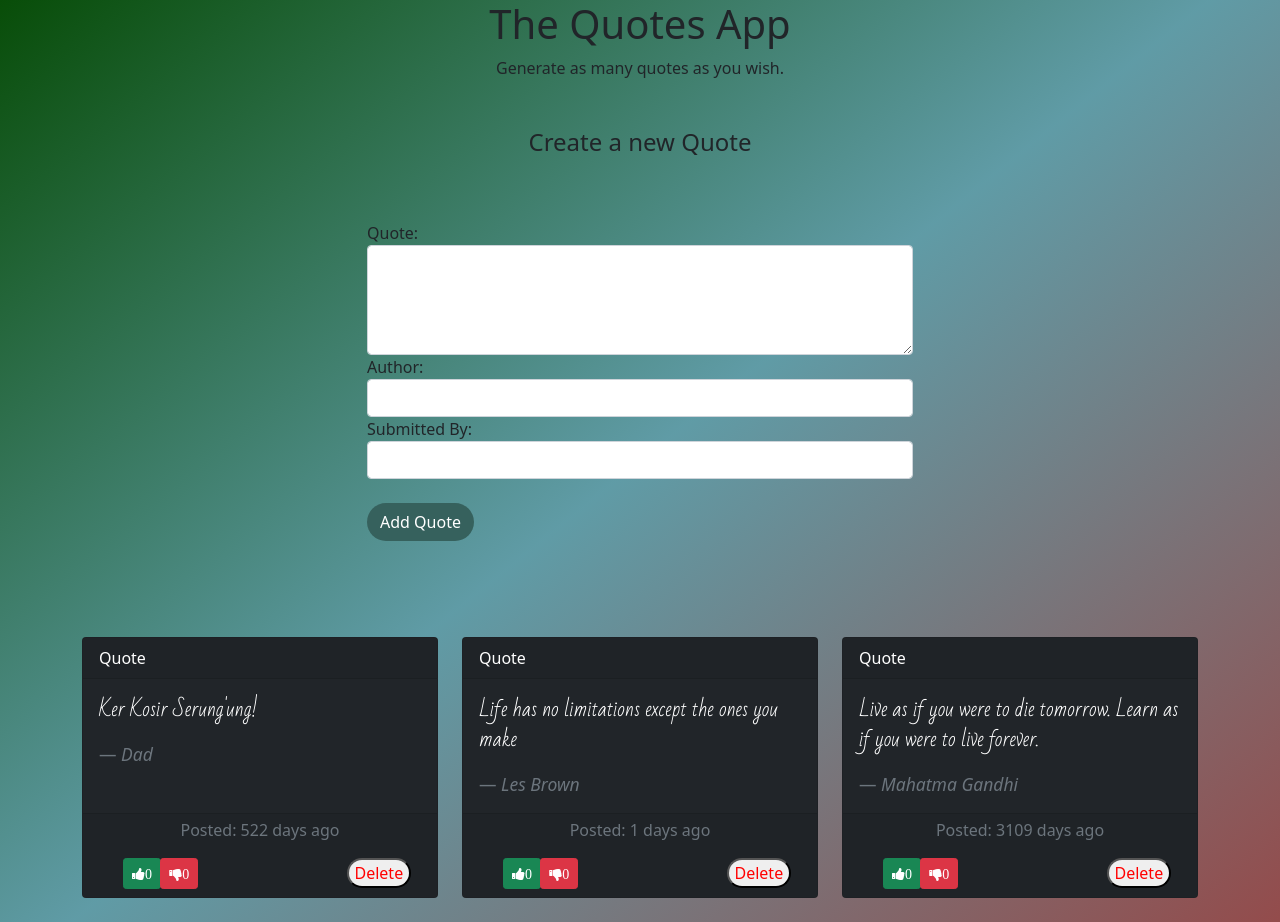
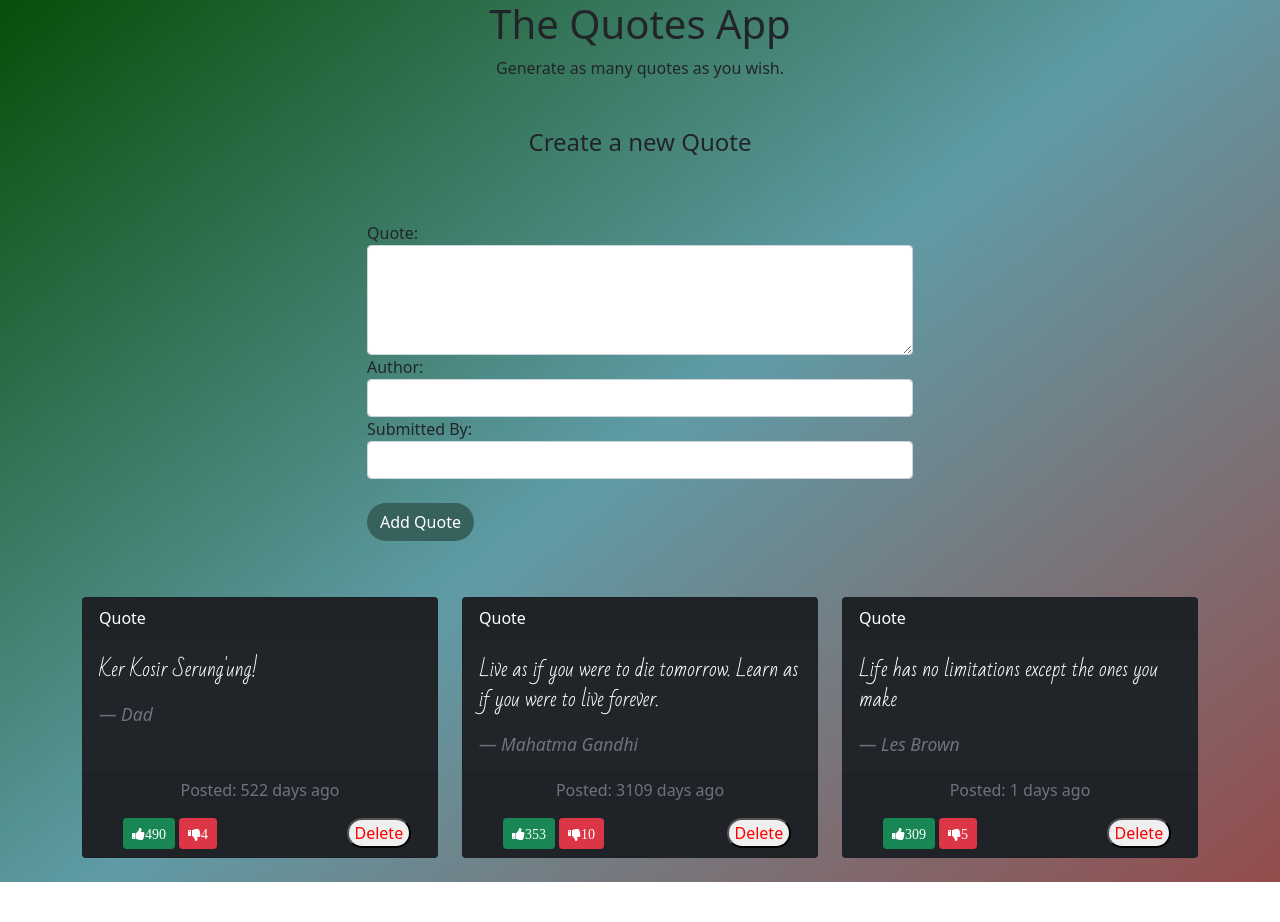
Before and after one commit to clarelimo/Quotes-App, an Angular app: page / in a window 1280 px wide. After the commit the page ends 882 px from the top, so only its background shows below. Built offline with nearby package versions, Linux system fonts and the light colour scheme.

Commit message:
sort by number of likes

```diff
--- a/src/app/quote-detail/quote-detail.component.html
+++ b/src/app/quote-detail/quote-detail.component.html
@@ -5,10 +5,10 @@
   <div class="row">
     <div class="col-md-9">
       <div class="row">
-        <div class="col-md-2">
+        <div class="col-md-3">
           <button type="button" class="btn btn-sm btn-success"><i class="fa fa-thumbs-up" (click)="incrementLikes()">{{quote.likes}}</i></button>
         </div>
-        <div class="col-md-2">
+        <div class="col-md-3">
           <button type="button" class="btn btn-sm btn-danger"><i class="fa fa-thumbs-down" (click)="incrementDislikes()">{{quote.dislikes}}</i></button>
         </div>
       </div>
--- a/src/app/quote-form/quote-form.component.html
+++ b/src/app/quote-form/quote-form.component.html
@@ -2,7 +2,7 @@
     <p>Generate as many quotes as you wish.</p>
     <h4 class="mt-5">Create a new Quote</h4>
 </div>
-<div class="container mt-3 mb-5 frm">
+<div class="container mt-3 mb-2 frm">
     <form (ngSubmit)='submitQuote(quoteForm) ;quoteForm.resetForm({})' #quoteForm= 'ngForm' class="w-50 mt-5 mb-5">
         <div class="form-group">
             <label for="description">Quote:</label>
--- a/src/app/quote/quote.component.html
+++ b/src/app/quote/quote.component.html
@@ -4,7 +4,7 @@
 <div class="container">
     <app-quote-form (addQuote) = "addNewQuote($event)"></app-quote-form>
     <div class="row">
-        <div *ngFor='let quote of quotes;let i = index' class="col-md-4 mb-4">
+        <div *ngFor='let quote of sortQuotes;let i = index' class="col-md-4 mb-4">
             <div class="card text-white bg-dark h-100">
                 <div class="card-header">
                     Quote
--- a/src/app/quote/quote.component.ts
+++ b/src/app/quote/quote.component.ts
@@ -8,10 +8,17 @@ import { Quote } from '../quote';
 })
 export class QuoteComponent implements OnInit {
   quotes:Quote[]=[
-    new Quote("clare","Dad","Ker Kosir Serung'ung!",0,0,new Date(2020,1,12)),
-    new Quote("clare","Les Brown","Life has no limitations except the ones you make",0,0,new Date(2021,6,17)),
-    new Quote("clare","Mahatma Gandhi","Live as if you were to die tomorrow. Learn as if you were to live forever.",0,0, new Date(2012,12,12))
+    new Quote("clare","Dad","Ker Kosir Serung'ung!",490,4,new Date(2020,1,12)),
+    new Quote("clare","Les Brown","Life has no limitations except the ones you make",309,5,new Date(2021,6,17)),
+    new Quote("clare","Mahatma Gandhi","Live as if you were to die tomorrow. Learn as if you were to live forever.",353,10, new Date(2012,12,12))
   ];
+
+  get sortQuotes(){
+   return this.quotes.sort((a,b) => {
+      return b.likes - a.likes;
+    })
+  }
+
   addNewQuote(quote:any){
     let quoteLength = this.quotes.length;
     quote.id = quoteLength+1;
```
